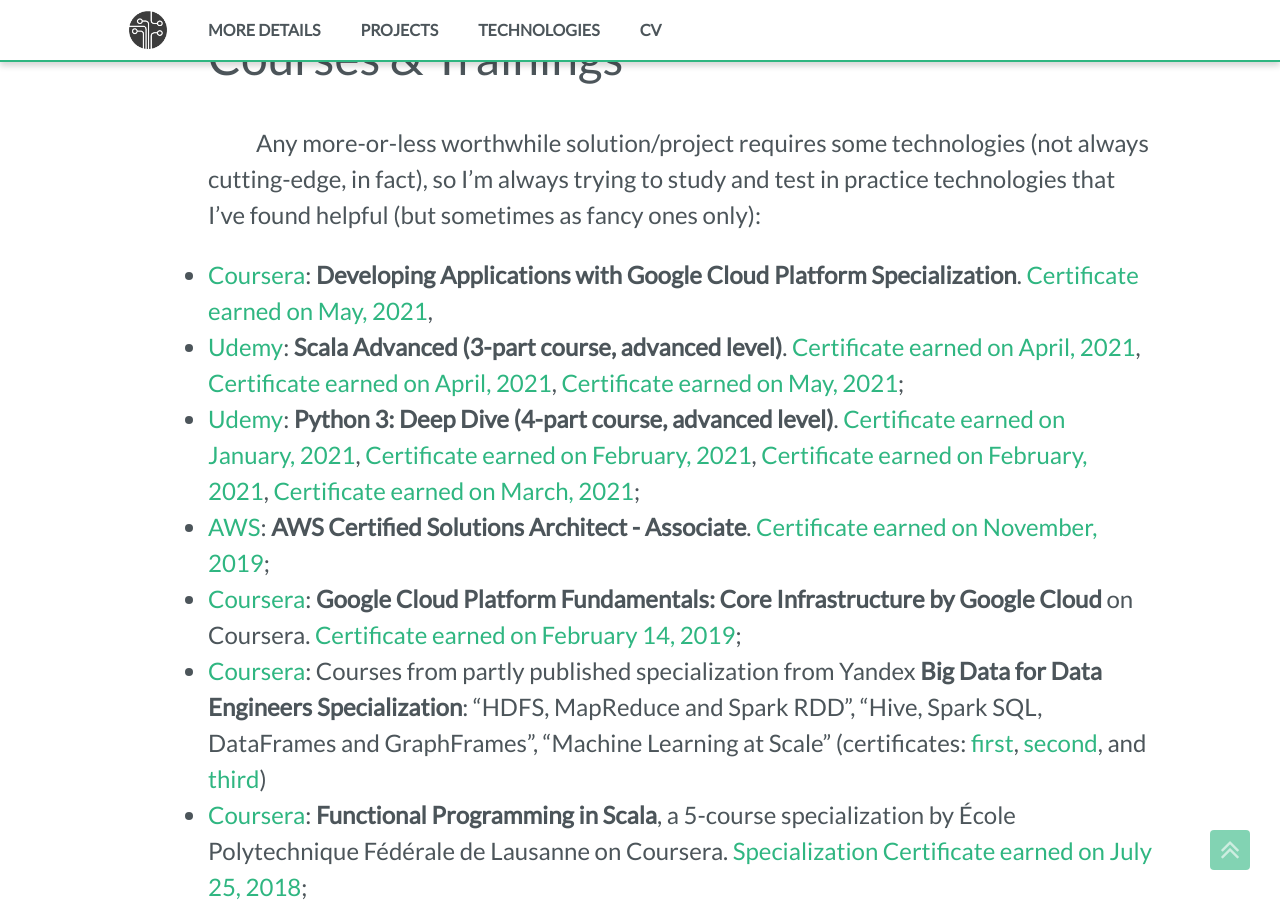
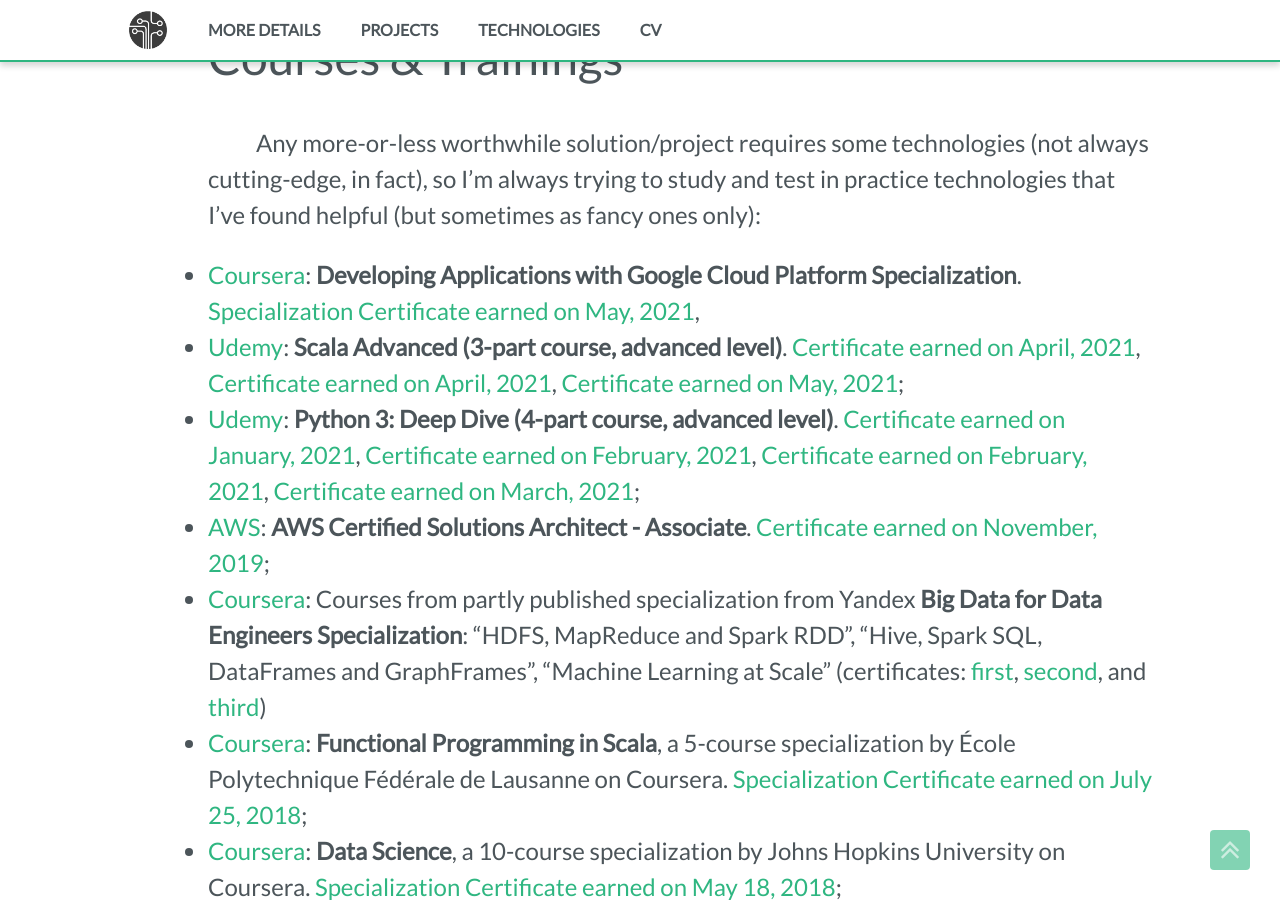
Before and after one commit to fedor-malyshkin/fedor-malyshkin.github.io, a Jekyll site: the page built from details.md, in a window 1280 px wide and 900 px high, scrolled down 1641 px. Built offline with Jekyll 4.4.1, drawn with Linux system fonts in a browser that asks for light colours.

Commit message:
Update courses

```diff
--- a/_includes/details/courses.md
+++ b/_includes/details/courses.md
@@ -1,7 +1,7 @@
 Any more-or-less worthwhile solution/project requires some technologies (not always cutting-edge, in fact), so I'm always trying to study and test in practice technologies that I've found helpful (but sometimes as  fancy ones only):
 
-* [Coursera](https://www.coursera.org): **Developing Applications with Google Cloud Platform Specialization**. [Certificate earned on May, 2021](
-https://www.coursera.org/account/accomplishments/specialization/certificate/F6KF88WFBUM7),
+* [Coursera](https://www.coursera.org): **Developing Applications with Google Cloud Platform Specialization**. [Specialization Certificate earned on May, 2021](
+https://www.coursera.org/account/accomplishments/specialization/F6KF88WFBUM7),
 * [Udemy](https://www.udemy.com): **Scala Advanced (3-part course, advanced level)**. [Certificate earned on April, 2021](https://www.udemy.com/certificate/UC-64476b70-f926-4b36-9f04-1a84fe550f79/),
   [Certificate earned on April, 2021](https://www.udemy.com/certificate/UC-ab9cccb6-a609-4eae-86fe-7e8fd57ed799/),
   [Certificate earned on May, 2021](https://www.udemy.com/certificate/UC-7712b8a1-a731-426d-880d-cd86a4813559/);
@@ -10,7 +10,6 @@ https://www.coursera.org/account/accomplishments/specialization/certificate/F6KF
   [Certificate earned on February, 2021](https://www.udemy.com/certificate/UC-05ec30dc-3d19-475b-be09-ab7519fef332/),
   [Certificate earned on March, 2021](https://www.udemy.com/certificate/UC-e10ee1eb-9ee3-4c48-8f04-c4ef1918be68/);
 * [AWS](https://aws.amazon.com): **AWS Certified Solutions Architect - Associate**. [Certificate earned on November, 2019](https://www.youracclaim.com/badges/bbb6de70-ed4d-4d8f-849f-0603f67628e7);
-* [Coursera](https://www.coursera.org): **Google Cloud Platform Fundamentals: Core Infrastructure by Google Cloud** on Coursera. [Certificate earned on February 14, 2019](https://www.coursera.org/account/accomplishments/certificate/R8U5M2LDYCRB);
 * [Coursera](https://www.coursera.org): Courses from partly published specialization from Yandex **Big Data for Data Engineers Specialization**: "HDFS, MapReduce and Spark RDD",  "Hive, Spark SQL, DataFrames and GraphFrames", "Machine Learning at Scale" (certificates: [first](https://www.coursera.org/account/accomplishments/certificate/7L3SUHJYV2VL),  [second](https://www.coursera.org/account/accomplishments/certificate/R925KBPP6S45),
 and [third](https://www.coursera.org/account/accomplishments/certificate/KBRVRRRATF3C))
 * [Coursera](https://www.coursera.org): **Functional Programming in Scala**, a 5-course specialization by École Polytechnique Fédérale de Lausanne on Coursera. [Specialization Certificate earned on July 25, 2018](https://www.coursera.org/account/accomplishments/specialization/2PYDN5EWUMPH);
```
